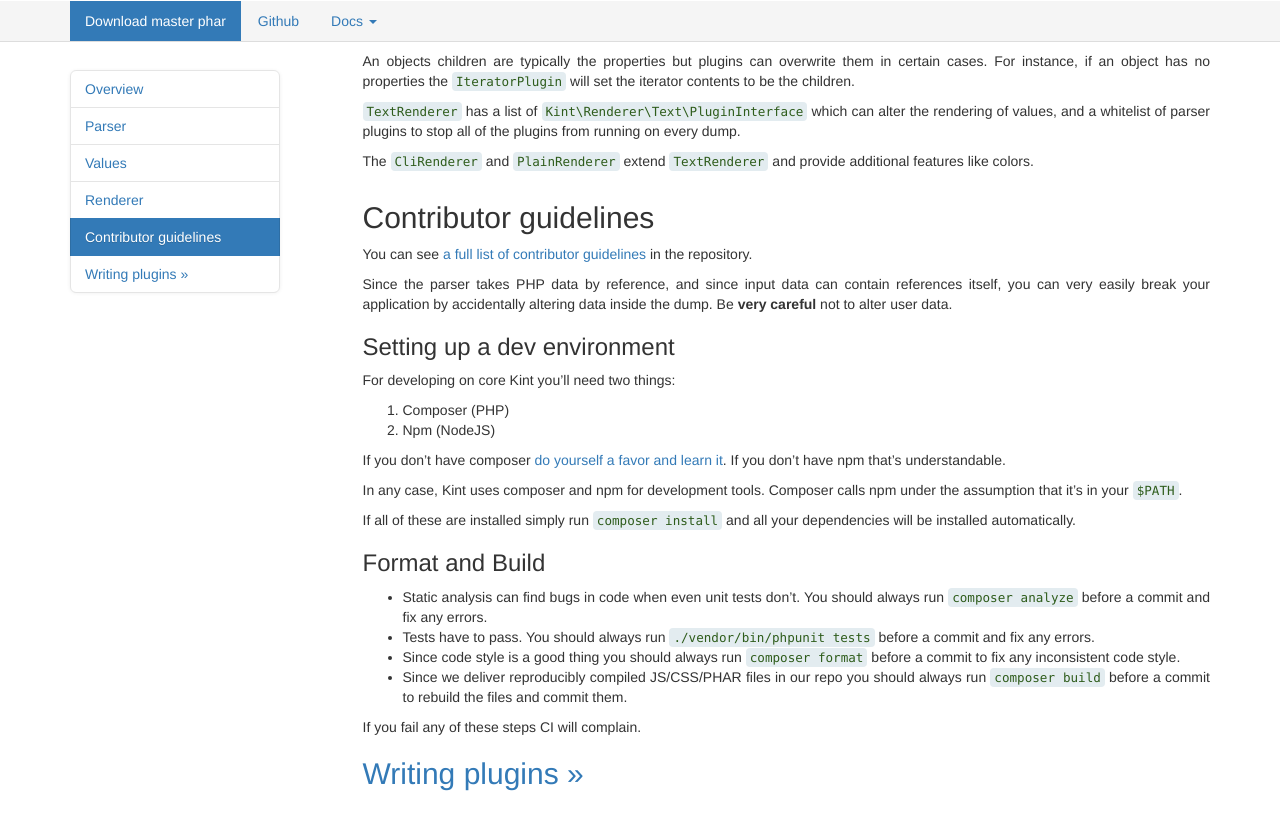
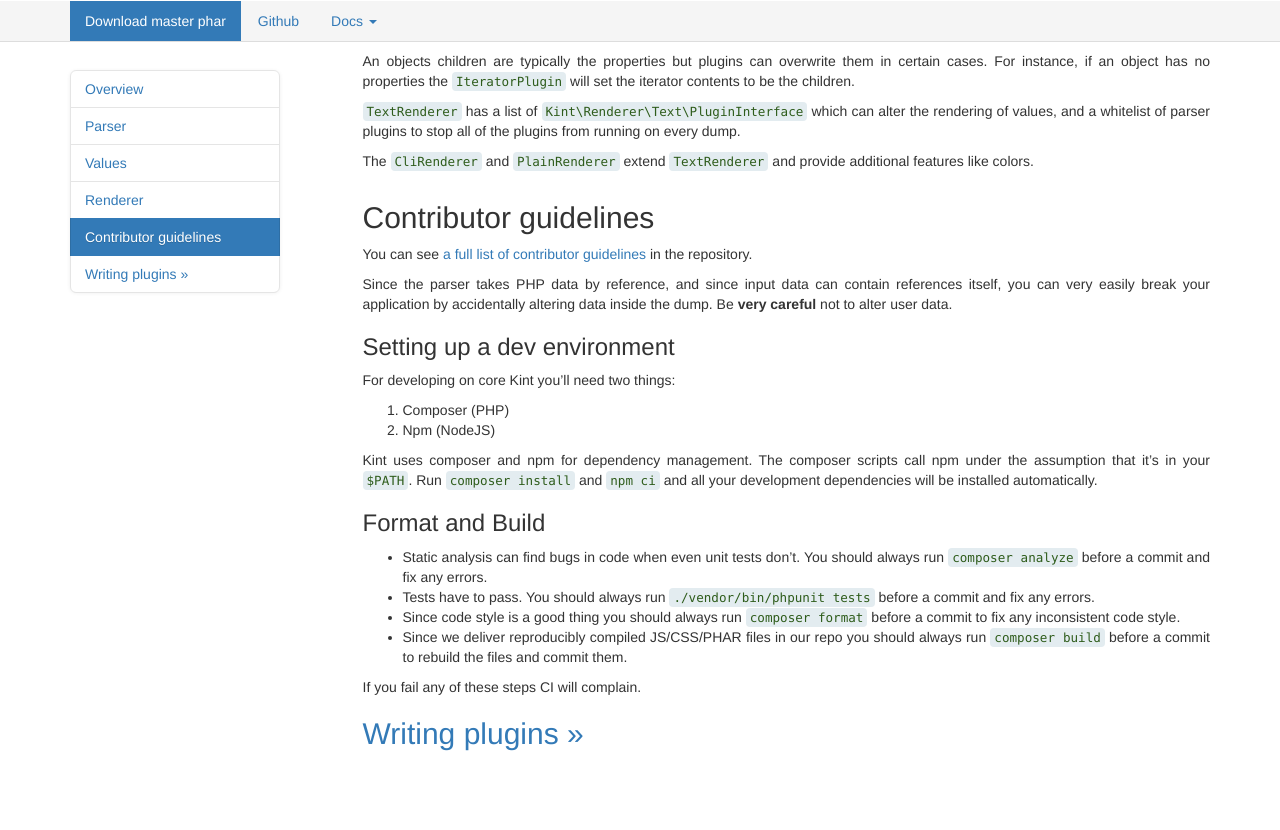
Before and after one commit to kint-php/kint, a Jekyll site: the page built from internals.md, in a window 1280 px wide and 900 px high, scrolled down 1493 px. Shown: the top 830 px of the window. Built offline with Jekyll 4.4.1, drawn with Linux system fonts in a browser that asks for light colours; nearby versions of some CDN libraries.

Commit message:
Do npm ci manually

```diff
--- a/internals.md
+++ b/internals.md
@@ -96,11 +96,7 @@ For developing on core Kint you'll need two things:
 1. Composer (PHP)
 2. Npm (NodeJS)
 
-If you don't have composer <a href="https://getcomposer.org/" target="_blank">do yourself a favor and learn it</a>. If you don't have npm that's understandable.
-
-In any case, Kint uses composer and npm for development tools. Composer calls npm under the assumption that it's in your `$PATH`.
-
-If all of these are installed simply run `composer install` and all your dependencies will be installed automatically.
+Kint uses composer and npm for dependency management. The composer scripts call npm under the assumption that it's in your `$PATH`. Run `composer install` and `npm ci` and all your development dependencies will be installed automatically.
 
 ### Format and Build
 
```
